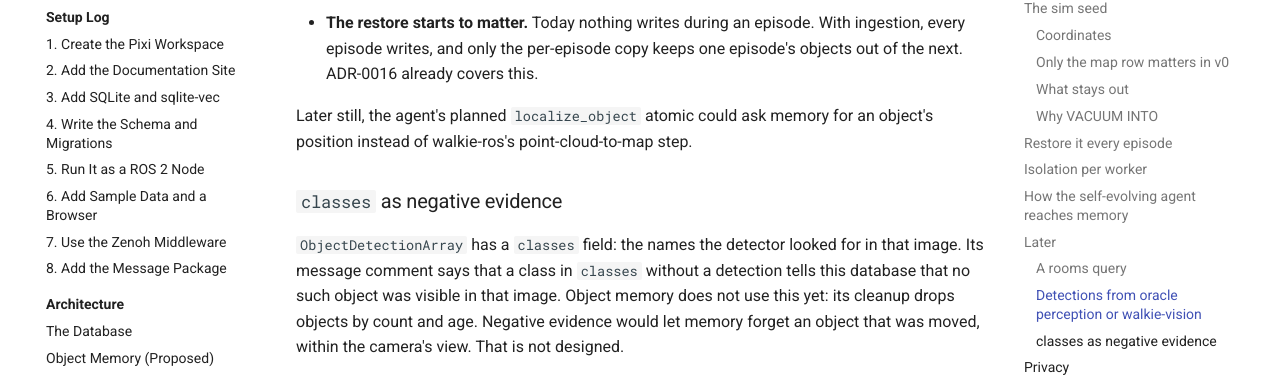
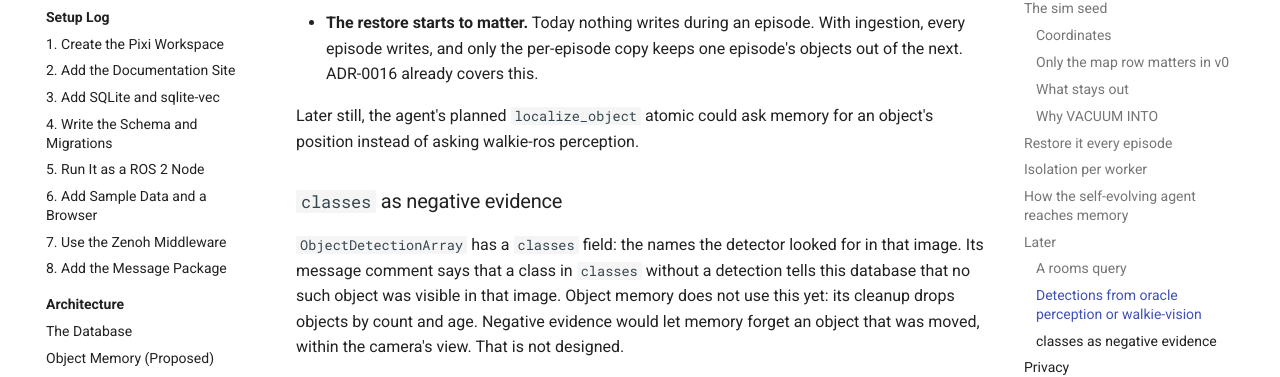
Before and after one commit to EIC-Robocup-2026/walkie-database, an MkDocs documentation site: the page built from docs/architecture/harvest.md, in a window 1280 px wide and 900 px high, scrolled down 8728 px. Shown: the part 154-531 px from the top of the window. Built offline with MkDocs 1.6.1 and Material for MkDocs 9.7.7, drawn with Linux system fonts in a browser that asks for light colours; comment, search, counter and statistics services are not loaded.

Commit message:
docs: describe localize_object's alternative as walkie-ros perception

```diff
--- a/docs/architecture/harvest.md
+++ b/docs/architecture/harvest.md
@@ -341,7 +341,7 @@ Three things must be settled before ingestion runs in the sim:
   one episode's objects out of the next. ADR-0016 already covers this.
 
 Later still, the agent's planned `localize_object` atomic could ask memory
-for an object's position instead of walkie-ros's point-cloud-to-map step.
+for an object's position instead of asking walkie-ros perception.
 
 ### `classes` as negative evidence
 
```
